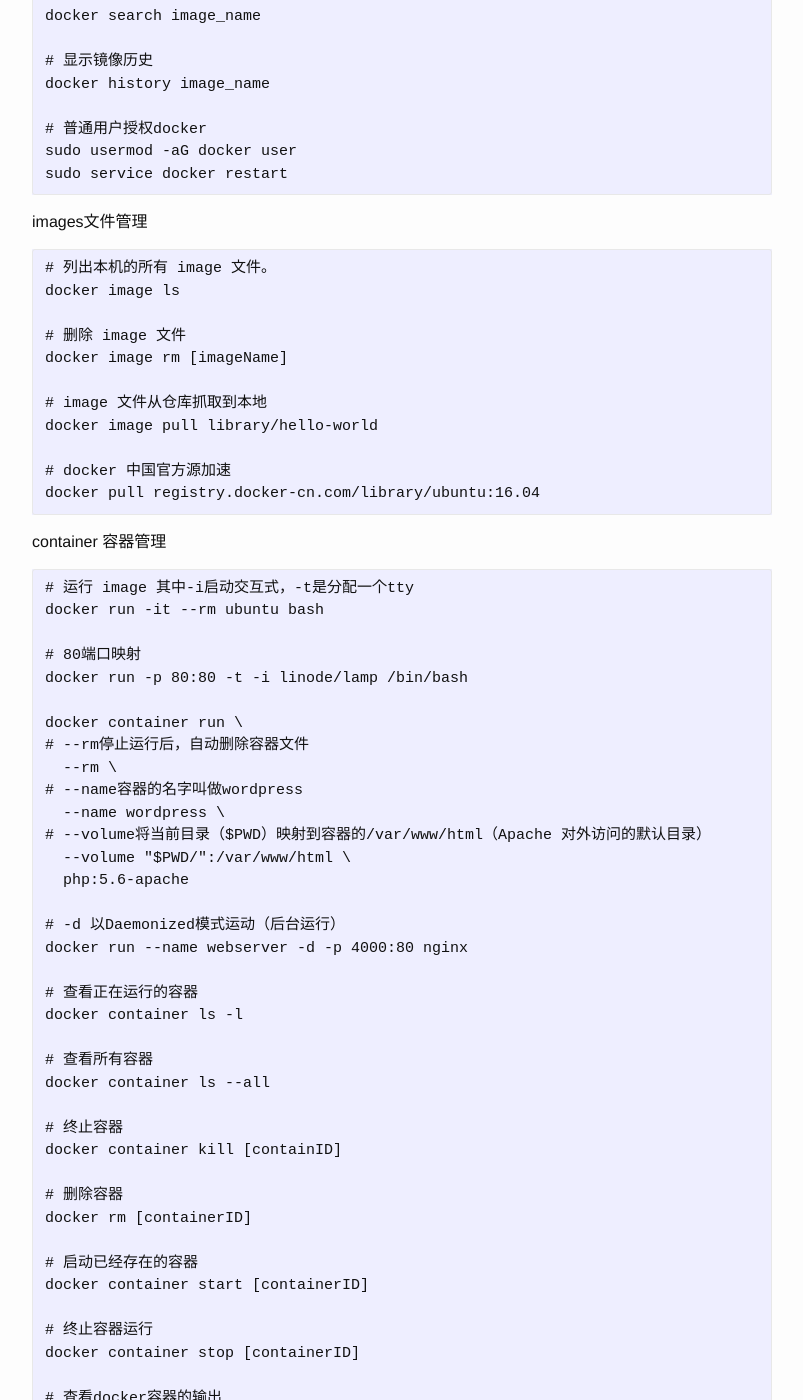
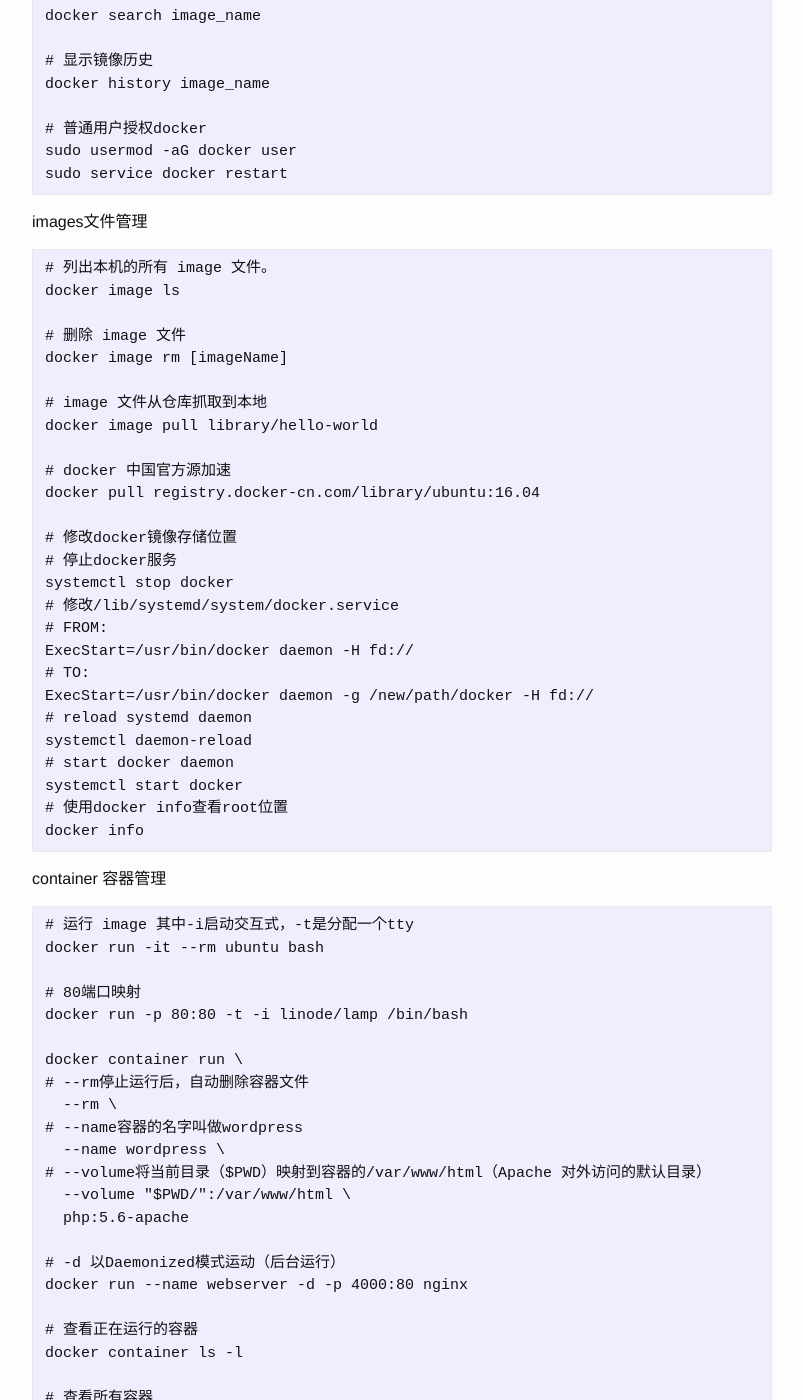
Before and after one commit to josephstalin117/josephstalin117.github.io, a Jekyll site: the page built from _posts/2018-4-30-docker.markdown, in a window 1280 px wide and 1400 px high, scrolled down 647 px. Shown: the whole window, without its empty margins (238-1041 px from the left). Built offline with Jekyll 4.4.1, drawn with Linux system fonts in a browser that asks for light colours.

Commit message:
add docker root info

````diff
--- a/_posts/2018-4-30-docker.markdown
+++ b/_posts/2018-4-30-docker.markdown
@@ -48,6 +48,21 @@
 
 # docker 中国官方源加速
 docker pull registry.docker-cn.com/library/ubuntu:16.04
+
+# 修改docker镜像存储位置
+# 停止docker服务
+systemctl stop docker
+# 修改/lib/systemd/system/docker.service
+# FROM:
+ExecStart=/usr/bin/docker daemon -H fd://
+# TO:
+ExecStart=/usr/bin/docker daemon -g /new/path/docker -H fd://
+# reload systemd daemon
+systemctl daemon-reload
+# start docker daemon
+systemctl start docker
+# 使用docker info查看root位置
+docker info
 ```
 
 container 容器管理
````
